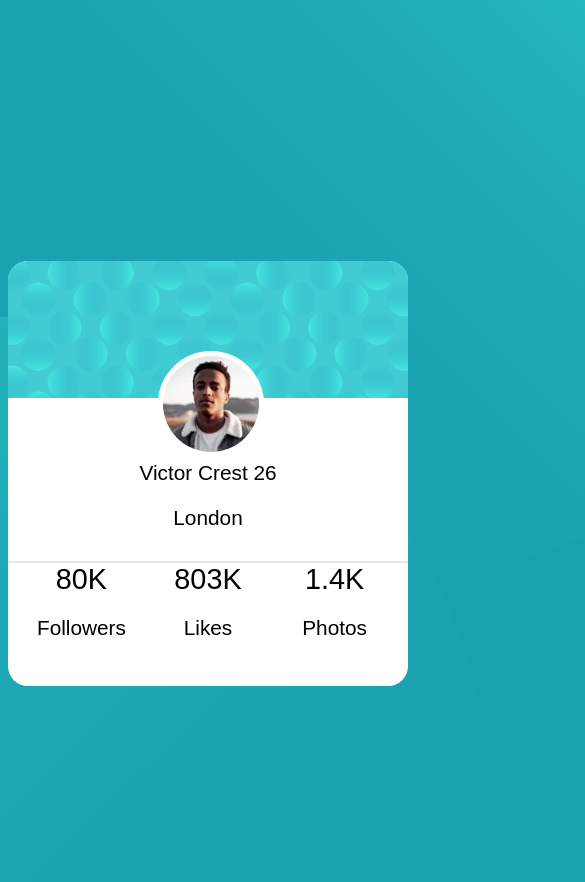
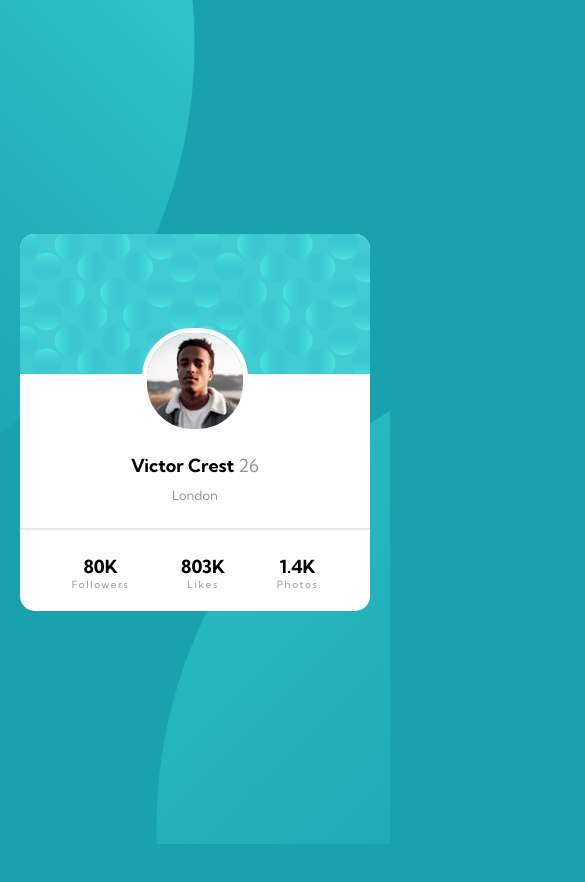
Before and after one commit to Avillegasa/proyecto-en-clase-1, a plain HTML site: page profile-card-component-main/index.html in a window 390 px wide. Shown: the top 882 px of the page, 585 px wide, since content can reach past the window. After the commit the page ends 844 px from the top, so only its background shows below. Drawn offline with Linux system fonts and the light colour scheme.

Commit message:
actualizacion y uso de media queries

```diff
--- a/profile-card-component-main/index.html
+++ b/profile-card-component-main/index.html
@@ -1,43 +1,57 @@
 <!DOCTYPE html>
-<html lang="en">
-
+<html lang="es">
   <head>
     <meta charset="UTF-8" />
     <meta name="viewport" content="width=device-width, initial-scale=1.0" />
-  <link rel="stylesheet" href="./styles.css" />
-  <title>ANDRES VILLEGAS</title>
+    <!-- displays site properly based on user's device -->
+
+    <link
+      rel="icon"
+      type="image/png"
+      sizes="32x32"
+      href="./images/favicon-32x32.png"
+    />
+
+    <title>Andres | Profile card component</title>
+
+    <!-- Feel free to remove these styles or customise in your own stylesheet 👍 -->
+    <link rel="stylesheet" href="./styles.css">
+    <link rel="preconnect" href="https://fonts.googleapis.com" />
+    <link rel="preconnect" href="https://fonts.gstatic.com" crossorigin />
+    <link
+      href="https://fonts.googleapis.com/css2?family=Kumbh+Sans:wght@400;700&family=Noto+Sans:wght@300;400&display=swap"
+      rel="stylesheet"
+    />
   </head>
-
   <body>
-  <img src="./assets/images/top-circle.svg" alt="top circle" class="bg-image bg-image--top" />
-  <img src="./assets/images/bottom-circle.svg" alt="bottom circle" class="bg-image bg-image--bottom" />
     <article class="card">
-    <header class="card__header">
-      <img src="./assets/images/card-pattern.svg" alt="pattern card" class="card__header-image" />
-      <img src="./assets/images/victor.jpg" alt="profile image" class="card__header-profile" />
-    </header>
-    <section class="card__body">
-      <p class="card__text">
-        Victor Crest
-        <span class="card_text card_text--light">26</span>
-      </p>
-      <p class="card_text card_text--light">London</p>
-    </section>
-    <footer class="card__footer">
-      <div class="card__stats">
-        <p class="card__number">80K</p>
-        <p class="card_text card_text--light">Followers</p>
+      <img src="./images/bg-pattern-card.svg" alt="" class="profile-back">
+      <div>
+        <div class="image-profile">
+          <img src="./images/image-victor.jpg" alt="victor-profile">
         </div>
-      <div class="card__stats">
-        <p class="card__number">803K</p>
-        <p class="card_text card_text--light">Likes</p>
+        <div class="description">
+          <div class="data">
+            <span>Victor Crest</span>
+            <span>26</span>
           </div>
-      <div class="card__stats">
-        <p class="card__number">1.4K</p>
-        <p class="card_text card_text--light">Photos</p>
+          <span>London</span>
         </div>
-    </footer>
+        <div class="stat">
+          <div >
+            <span>80K</span>
+            <span>Followers</span>
+          </div>
+          <div>
+            <span>803K</span>
+            <span>Likes</span>
+          </div>
+          <div>
+            <span>1.4K</span>
+            <span>Photos</span>
+          </div>
+        </div>
+      </div>
     </article>
   </body>
-
 </html>
--- a/profile-card-component-main/styles.css
+++ b/profile-card-component-main/styles.css
@@ -1,93 +1,122 @@
-body {
-    background-color: hsl(185, 75%, 39%);
-    font-family: sans-serif;
-    font-size: 1.3rem;
-    overflow: hidden;
+:root {
+    /*### Primary*/
+    --Dark-cyan: hsl(185, 75%, 39%);
+    --Very-dark-desaturated-blue: hsl(229, 23%, 23%);
+    --Dark-grayish-blue: hsl(227, 10%, 46%);
+    /*### Neutral*/
+    --Dark-gray: hsl(0, 0%, 59%);
+    /*## Typography*/
+    /*### Body Copy*/
+    --Font-size: 18px;
+    font-family: 'Kumbh Sans', sans-serif;
+    /*font-family: 'Noto Sans', sans-serif;*/
 }
 
-.bg-image {
-    position: absolute;
+* {
+    margin: 0;
+    padding: 0;
+    box-sizing: border-box;
 }
 
-.bg-image--top {
-    top: -400px;
-    left: -100px;
-}
-
-.bg-image--bottom {
-    bottom: -450px;
-    right: -100px;
+body {
+    display: flex;
+    height: 100vh;
+    width: 100vw;
+    align-items: center;
+    justify-content: center;
+    background: url(./images/bg-pattern-top.svg), url(./images/bg-pattern-bottom.svg);
+    background-color: hsl(185, 75%, 39%);
+    background-repeat: no-repeat, no-repeat;
+    background-position: right 50vw bottom 37vh, left 40vw top 40vh;
 }
 
 .card {
-    position: relative;
-    top: 30vh;
-    width: 400px;
-    /* MODIFICACIÓN EN LA ALTURA PARA QUE QUEDE IGUAL */
-    height: 425px;
-    margin-left: auto;
-    margin-right: auto;
     background-color: #fff;
-    border-radius: 20px;
-    overflow: hidden;
+    width: auto;
+    /*antes era 95%*/
+    border-radius: 15px;
 }
 
-.card__header {
-    position: relative;
-    height: 120px;
-    text-align: center;
+.profile-back {
+    width: auto;
+    height: auto;
+    border-radius: 15px 15px 0px 0px;
 }
 
-.card__header-image {
-    position: absolute;
-    top: 0;
-    left: 0;
-    width: 100%;
+.image-profile {
+    display: flex;
+    justify-content: center;
+    margin: -50px auto 20px auto;
 }
 
-.card__header-profile {
-    position: absolute;
-    top: 90px;
-    left: 150px;
-    border-radius: 50%;
+.image-profile img {
+    border-radius: 50px;
     border: 5px solid #fff;
-    background-color: #fff;
 }
 
-.card__body {
-    position: absolute;
-    top: 200px;
-    width: 100%;
-    height: 100px;
-    text-align: center;
-    border-bottom: 2px solid rgb(0 0 0 / 0.1);
+.description {
+    display: flex;
+    align-items: center;
+    flex-direction: column;
 }
 
-.card__text {
-    margin: 0;
-    margin-bottom: 0.5em;
+.data span:nth-child(1) {
+    font-weight: 700;
+    font-size: var(--Font-size);
+    color: black;
 }
 
-.card__text--light {
-    color: hsl(227, 10%, 46%);
+.data span:nth-child(2) {
+    color: var(--Dark-grayish-blue);
 }
 
-.card__footer {
-    position: absolute;
-    /* AJUSTE PARA QUE QUEDE IGUAL */
-    bottom: 25px;
-    width: 100%;
-    text-align: center;
+.description .data span:nth-child(2) {
+    font-weight: 400;
+    color: var(--Dark-gray);
+    padding-top: 10px;
+    font-size: 18px;
+    margin-bottom: 5px;
 }
 
-.card__stats {
-    display: inline-block;
-    margin: 0 0.5em;
-    width: 100px;
-    text-align: center;
+.description span:nth-child(2) {
+    font-weight: 400;
+    color: var(--Dark-gray);
+    padding-top: 10px;
+    font-size: 13px;
+    margin-bottom: 5px;
 }
 
-.card__number {
-    margin-bottom: 0.5em;
-    font-size: 1.8rem;
+.stat {
+    display: flex;
+    justify-content: space-evenly;
+    border-top: 2px solid #e8e8e8;
+    margin: 20px 0 0 0;
 }
+
+.stat>div {
+    display: flex;
+    flex-direction: column;
+    align-items: center;
+    margin: 25px 0 20px 0;
+}
+
+.stat>div span:nth-child(1) {
+    font-weight: 700;
+    font-size: var(--Font-size);
+}
+
+.stat>div span:nth-child(2) {
+    font-weight: 400;
+    font-size: 10px;
+    color: var(--Dark-gray);
+    letter-spacing: 0.1rem;
+}
+
+@media (min-width: 768px) {
+    .data span:nth-child(1) {
+        color: #5f229c;
+    }
+    .stat>div:nth-child(3){
+        display: none;
+    }
+}
```
Lines whose indentation alone changed are shown as unchanged.
